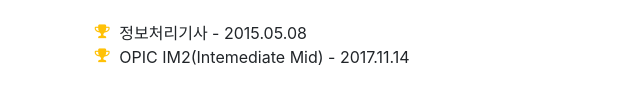
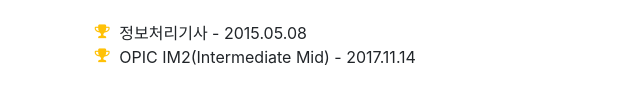
Before and after one commit to bbjeong/bbjeong.github.io, a website with bundled scripts: page index.html in a window 1280 px wide. Shown: the part 4434-4538 px from the top of the page, 235-875 px from the left. Built offline with nearby package versions, Linux system fonts and the light colour scheme; a web font is replaced by a local one.

Commit message:
프로필 오타 수정

```diff
--- a/index.html
+++ b/index.html
@@ -242,7 +242,7 @@
               정보처리기사 - 2015.05.08</li>
             <li>
               <i class="fa-li fa fa-trophy text-warning"></i>
-               OPIC IM2(Intemediate Mid) - 2017.11.14</li>
+               OPIC IM2(Intermediate Mid) - 2017.11.14</li>
           </ul>
         </div>
       </section>
```
